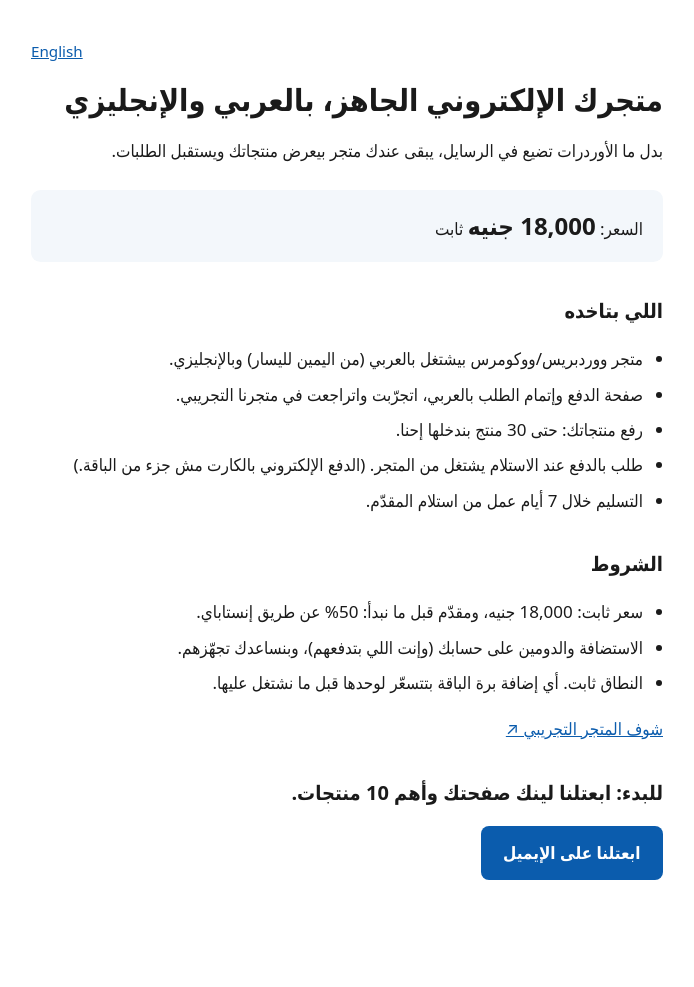
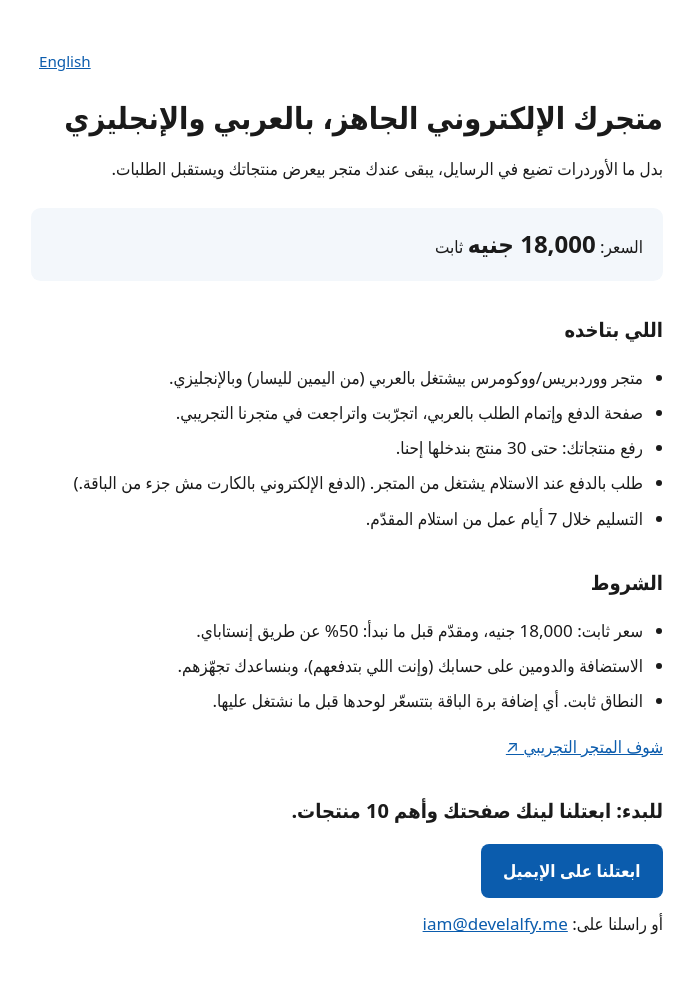
Before and after one commit to develalfy/develalfy.github.io, a Jekyll site: the page stores/index.html, which Jekyll copies as it is, in a window 1280 px wide. Shown: the whole page, without its empty margins (293-987 px from the left). Built offline with Jekyll 4.4.1, drawn with Linux system fonts in a browser that asks for light colours; before the commit the page ends 928 px from its top, so only the background shows below that.

Commit message:
stores: contact fallback + UX P2 fixes (ALF-828) (#3)
* Add noindex store-offer pages (AR /stores/, EN /stores/en/) for ALF-828

Co-Authored-By: Claude Sonnet 5.5 <noreply@anthropic.com>

* stores: visible email, 44px lang link, keep Arabic parenthetical together (ALF-828)

Co-Authored-By: Claude Sonnet 5.5 <noreply@anthropic.com>

* Restore ALF-828 contact fixes after merge

---------

Co-authored-by: develalfy <7834932+develalfy@users.noreply.github.com>
Co-authored-by: Claude Sonnet 5.5 <noreply@anthropic.com>

```diff
--- a/stores/en/index.html
+++ b/stores/en/index.html
@@ -3,7 +3,7 @@
 <meta name="robots" content="noindex,nofollow"><title>Your ready-made online store, in Arabic and English</title>
 <style>*{box-sizing:border-box}body{margin:0;font:17px/1.7 system-ui,-apple-system,"Segoe UI",Tahoma,sans-serif;background:#fff;color:#1a1a1a}
 main{max-width:42rem;margin:0 auto;padding:1.5rem 1.25rem 3rem}h1{font-size:1.9rem;line-height:1.3;margin:.5rem 0}h2{font-size:1.25rem;margin:2rem 0 .5rem}
-ul{padding-inline-start:1.25rem}li{margin:.4rem 0}.lang{text-align:end;font-size:.95rem}a{color:#0b5cad}
+ul{padding-inline-start:1.25rem}li{margin:.4rem 0}.lang{text-align:end;font-size:.95rem}.lang a{display:inline-block;min-height:44px;line-height:44px;padding:0 .5rem}.mail{margin:.75rem 0 0}a{color:#0b5cad}
 .price{background:#f3f7fb;border-radius:.6rem;padding:1rem 1.25rem;margin:1.5rem 0}.price b{font-size:1.5rem}
 .cta{display:inline-block;background:#0b5cad;color:#fff;padding:.8rem 1.4rem;border-radius:.5rem;text-decoration:none;font-weight:600;margin-top:.5rem}
 p,li,h1,h2{overflow-wrap:anywhere}</style></head><body><main>
@@ -14,5 +14,6 @@ p,li,h1,h2{overflow-wrap:anywhere}</style></head><body><main>
 <h2>Terms</h2><ul><li>Fixed price: EGP 18,000, with a deposit before we start: 50% via InstaPay.</li><li>Hosting and domain are on your account; we help you set them up.</li><li>Fixed scope. Anything outside the package is quoted separately before work starts.</li></ul>
 <p><a href="https://pharaohms.develalfy.me/">See the demo store ↗</a></p>
 <h2>To start: send us your page link and your top 10 products.</h2>
-<a class="cta" href="mailto:iam@develalfy.me?subject=Ready-made store - my page link&amp;body=My page link:%0A%0ATop 10 products:">Email us</a>
+<a class="cta" href="mailto:iam&#64;develalfy.me?subject=Ready-made store - my page link&amp;body=My page link:%0A%0ATop 10 products:">Email us</a>
+<p class="mail">Or write to us at: <a dir="ltr" href="mailto:iam&#64;develalfy.me">iam&#64;develalfy.me</a></p>
 </main></body></html>
--- a/stores/index.html
+++ b/stores/index.html
@@ -3,16 +3,17 @@
 <meta name="robots" content="noindex,nofollow"><title>متجرك الإلكتروني الجاهز، بالعربي والإنجليزي</title>
 <style>*{box-sizing:border-box}body{margin:0;font:17px/1.7 system-ui,-apple-system,"Segoe UI",Tahoma,sans-serif;background:#fff;color:#1a1a1a}
 main{max-width:42rem;margin:0 auto;padding:1.5rem 1.25rem 3rem}h1{font-size:1.9rem;line-height:1.3;margin:.5rem 0}h2{font-size:1.25rem;margin:2rem 0 .5rem}
-ul{padding-inline-start:1.25rem}li{margin:.4rem 0}.lang{text-align:end;font-size:.95rem}a{color:#0b5cad}
+ul{padding-inline-start:1.25rem}li{margin:.4rem 0}.lang{text-align:end;font-size:.95rem}.lang a{display:inline-block;min-height:44px;line-height:44px;padding:0 .5rem}.mail{margin:.75rem 0 0}a{color:#0b5cad}
 .price{background:#f3f7fb;border-radius:.6rem;padding:1rem 1.25rem;margin:1.5rem 0}.price b{font-size:1.5rem}
 .cta{display:inline-block;background:#0b5cad;color:#fff;padding:.8rem 1.4rem;border-radius:.5rem;text-decoration:none;font-weight:600;margin-top:.5rem}
 p,li,h1,h2{overflow-wrap:anywhere}</style></head><body><main>
 <p class="lang"><a href="/stores/en/" hreflang="en">English</a></p>
 <h1>متجرك الإلكتروني الجاهز، بالعربي والإنجليزي</h1><p>بدل ما الأوردرات تضيع في الرسايل، يبقى عندك متجر بيعرض منتجاتك ويستقبل الطلبات.</p>
 <div class="price"><p style="margin:0">السعر: <b>18,000 جنيه</b> ثابت</p></div>
-<h2>اللي بتاخده</h2><ul><li>متجر ووردبريس/ووكومرس بيشتغل بالعربي (من اليمين لليسار) وبالإنجليزي.</li><li>صفحة الدفع وإتمام الطلب بالعربي، اتجرّبت واتراجعت في متجرنا التجريبي.</li><li>رفع منتجاتك: حتى 30 منتج بندخلها إحنا.</li><li>طلب بالدفع عند الاستلام يشتغل من المتجر. (الدفع الإلكتروني بالكارت مش جزء من الباقة.)</li><li>التسليم خلال 7 أيام عمل من استلام المقدّم.</li></ul>
+<h2>اللي بتاخده</h2><ul><li>متجر ووردبريس/ووكومرس بيشتغل بالعربي (من اليمين لليسار) وبالإنجليزي.</li><li>صفحة الدفع وإتمام الطلب بالعربي، اتجرّبت واتراجعت في متجرنا التجريبي.</li><li>رفع منتجاتك: حتى 30 منتج بندخلها إحنا.</li><li>طلب بالدفع عند الاستلام يشتغل من المتجر. (الدفع الإلكتروني بالكارت مش جزء من <span style="white-space:nowrap">الباقة.)</span></li><li>التسليم خلال 7 أيام عمل من استلام المقدّم.</li></ul>
 <h2>الشروط</h2><ul><li>سعر ثابت: 18,000 جنيه، ومقدّم قبل ما نبدأ: 50% عن طريق إنستاباي.</li><li>الاستضافة والدومين على حسابك (وإنت اللي بتدفعهم)، وبنساعدك تجهّزهم.</li><li>النطاق ثابت. أي إضافة برة الباقة بتتسعّر لوحدها قبل ما نشتغل عليها.</li></ul>
 <p><a href="https://pharaohms.develalfy.me/">شوف المتجر التجريبي ↗</a></p>
 <h2>للبدء: ابعتلنا لينك صفحتك وأهم 10 منتجات.</h2>
-<a class="cta" href="mailto:iam@develalfy.me?subject=متجر جاهز - لينك صفحتي&amp;body=لينك صفحتي:%0A%0Aأهم 10 منتجات:">ابعتلنا على الإيميل</a>
+<a class="cta" href="mailto:iam&#64;develalfy.me?subject=متجر جاهز - لينك صفحتي&amp;body=لينك صفحتي:%0A%0Aأهم 10 منتجات:">ابعتلنا على الإيميل</a>
+<p class="mail">أو راسلنا على: <a dir="ltr" href="mailto:iam&#64;develalfy.me">iam&#64;develalfy.me</a></p>
 </main></body></html>
```
